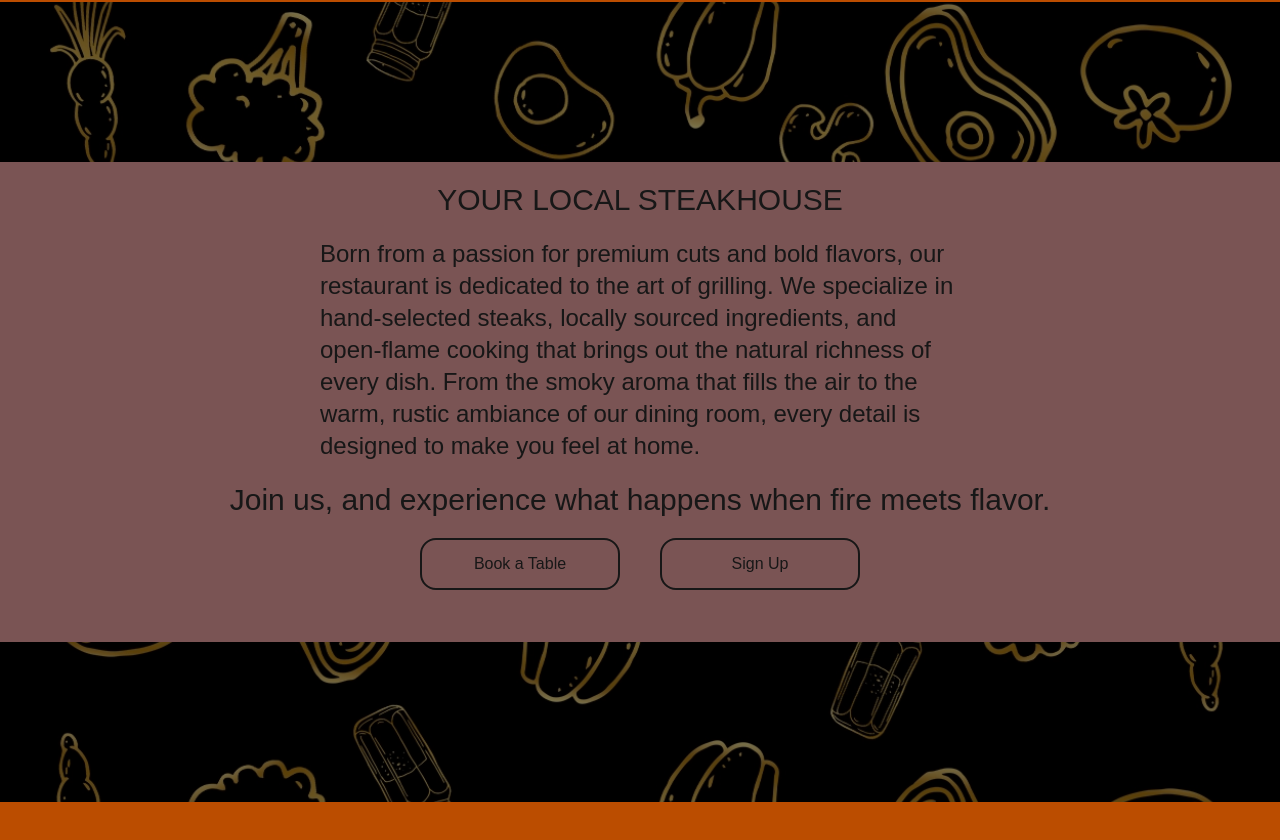
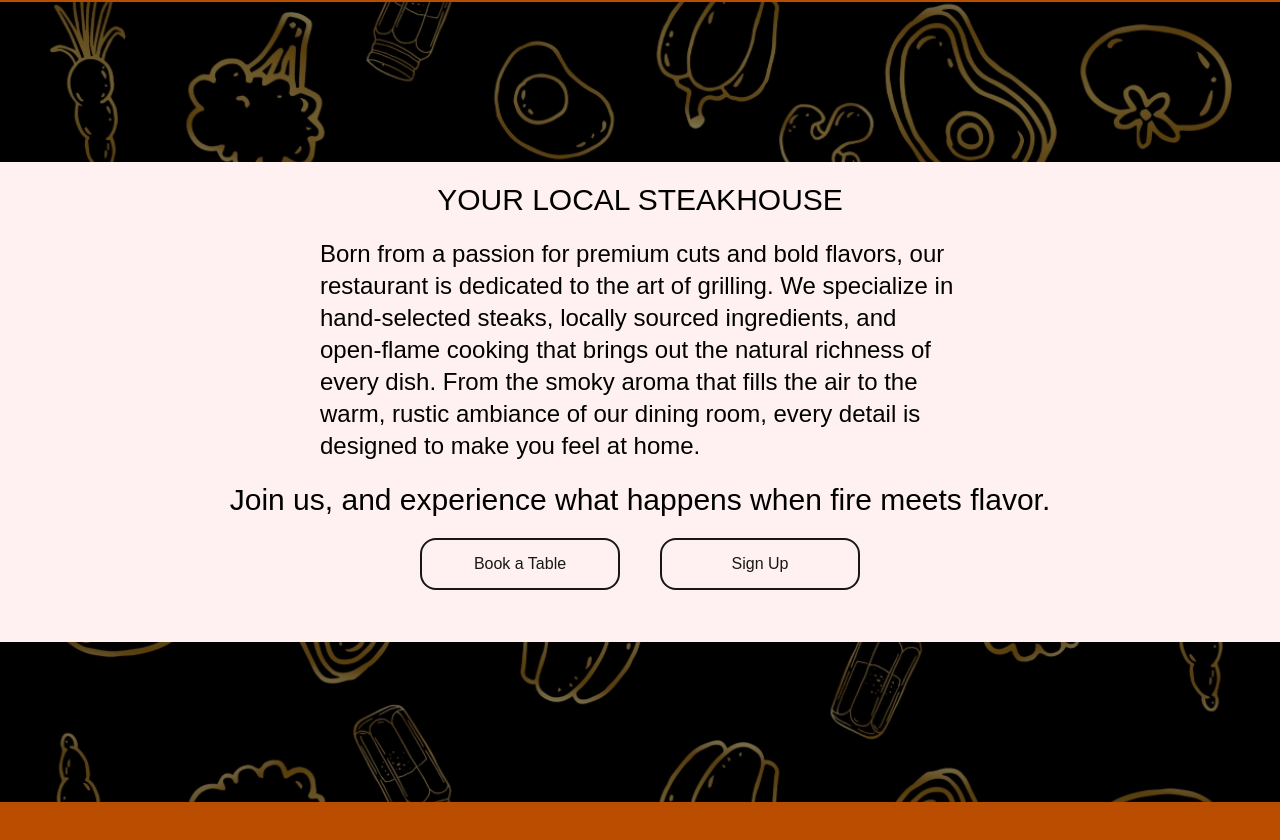
Before and after one commit to Ing3rulDrogat/Restaurant, a Next.js app: page / in a window 1280 px wide. Shown: the part 798-1638 px from the top of the page. Built offline with nearby package versions, Linux system fonts and the light colour scheme; no server answers; grey boxes are pictures that could not be loaded; a web font is replaced by a local one.

Commit message:
Added suspense

```diff
--- a/src/app/account/page.tsx
+++ b/src/app/account/page.tsx
@@ -1,33 +1,15 @@
 "use client";
 import { logUserOut, setUserSession } from "@/actions/user.actions";
+import Account from "@/components/Account";
 import { useSearchParams } from "next/navigation";
-import React, { useEffect } from "react";
+import React, { Suspense, useEffect } from "react";
 
-function Account() {
-  const searchParams = useSearchParams();
-  const cameFromEmail = searchParams.get("fromReset") === "true";
-
-  useEffect(() => {
-    if (cameFromEmail) {
-      const code = searchParams.get("code");
-      console.log(code);
-
-      if (code) setUserSession(code);
-
-      console.log("called set session");
-    }
-  }, []);
-
+function AccountPage() {
   return (
-    <div className="w-screen h-screen bg-black justify-items-center content-center">
-      <div className="w-1/3 h-2/3 bg-amber-700 content-center">
-        <button className="bg-red-500" onClick={logUserOut}>
-          Log-Out
-        </button>
-        {cameFromEmail ? <p>Came from reset email</p> : <p>Didnt come from reset email</p>}
-      </div>
-    </div>
+    <Suspense>
+      <Account></Account>
+    </Suspense>
   );
 }
 
-export default Account;
+export default AccountPage;
--- a/src/app/page.tsx
+++ b/src/app/page.tsx
@@ -24,14 +24,14 @@ export default function Home() {
                 </p>
               </div>
             </div>
-            <div className="w-full min-h-[60vh] bg-[#7a5454] mb-40 justify-items-center">
-              <h1 className="text-3xl py-5"> YOUR LOCAL STEAKHOUSE</h1>
-              <p className="w-1/2 h-1/2 text-2xl">
+            <div className="w-full min-h-[60vh] bg-rose-50 bg- mb-40 justify-items-center">
+              <h1 className="text-3xl py-5 text-black"> YOUR LOCAL STEAKHOUSE</h1>
+              <p className="w-1/2 h-1/2 text-2xl text-black">
                 Born from a passion for premium cuts and bold flavors, our restaurant is dedicated to the art of grilling. We specialize in hand-selected
                 steaks, locally sourced ingredients, and open-flame cooking that brings out the natural richness of every dish. From the smoky aroma that fills
                 the air to the warm, rustic ambiance of our dining room, every detail is designed to make you feel at home.
               </p>
-              <h2 className="text-3xl py-5">Join us, and experience what happens when fire meets flavor.</h2>
+              <h2 className="text-3xl py-5 text-black">Join us, and experience what happens when fire meets flavor.</h2>
               <Link href={"/book-a-table"}>
                 <button className="mx-5 px-8 py-3 w-50 cursor-pointer rounded-2xl border-2  hover:border-amber-500 hover:text-amber-500 transition-all z-20">
                   Book a Table
--- /dev/null
+++ b/src/components/Account.tsx
@@ -0,0 +1,33 @@
+"use client";
+import { logUserOut, setUserSession } from "@/actions/user.actions";
+import { useSearchParams } from "next/navigation";
+import React, { useEffect } from "react";
+
+function Account() {
+  const searchParams = useSearchParams();
+  const cameFromEmail = searchParams.get("fromReset") === "true";
+
+  useEffect(() => {
+    if (cameFromEmail) {
+      const code = searchParams.get("code");
+      console.log(code);
+
+      if (code) setUserSession(code);
+
+      console.log("called set session");
+    }
+  }, []);
+
+  return (
+    <div className="w-screen h-screen bg-black justify-items-center content-center">
+      <div className="w-1/3 h-2/3 bg-amber-700 content-center">
+        <button className="bg-red-500" onClick={logUserOut}>
+          Log-Out
+        </button>
+        {cameFromEmail ? <p>Came from reset email</p> : <p>Didnt come from reset email</p>}
+      </div>
+    </div>
+  );
+}
+
+export default Account;
```
